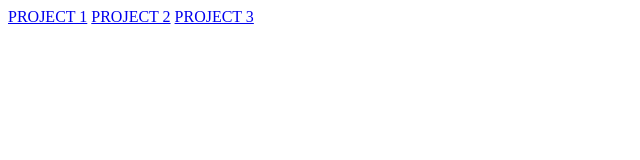
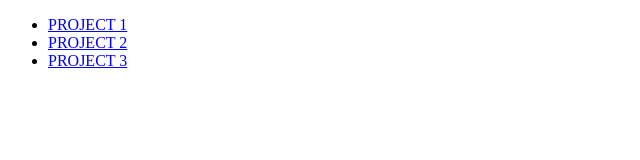
Before and after one commit to Kasiestewart17/kasiestewart17.github.io, a plain HTML site: page index.html in a window 1280 px wide. Shown: the whole page, without its empty margins (0-640 px from the left). Drawn offline with Linux system fonts and the light colour scheme.

Commit message:
Update index.html

```diff
--- a/index.html
+++ b/index.html
@@ -4,9 +4,12 @@
     <title> This is my project 4 assignment</title>
   </head>
   <body>
-     <a href="https://codio.com/kstewart4/project-1--resume">PROJECT 1</a>
-    <a href="https://codio.com/kstewart4/project-2">PROJECT 2</a>
-    <a href="https://codio.com/kstewart4/build-a-music-player">PROJECT 3</a>
+    <ul>
+      <li> <a href="https://codio.com/kstewart4/project-1--resume">PROJECT 1</a> </li>
+      <li> <a href="https://codio.com/kstewart4/project-2">PROJECT 2</a> </li>
+      <li> <a href="https://codio.com/kstewart4/build-a-music-player">PROJECT 3</a> </li>
+
+    </ul>
 
   </body>
 </html>
```
